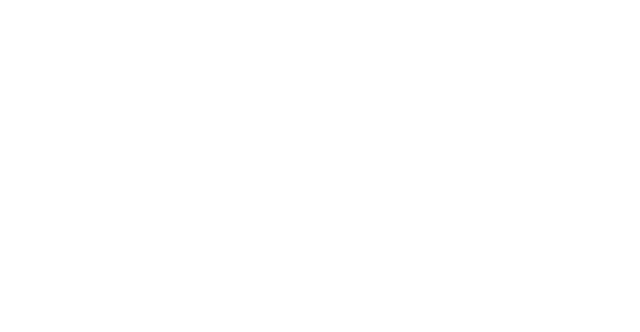
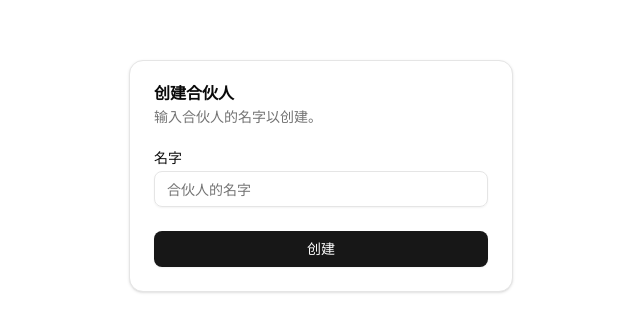
Before and after one commit to lilongxi/LiveCalendarWeb, a Next.js app: page / in a window 1280 px wide. Shown: the part 224-556 px from the top of the page, without its empty margins (319-959 px from the left). Built offline with nearby package versions, Linux system fonts and the light colour scheme.

Commit message:
init:sql

```diff
--- a/package.json
+++ b/package.json
@@ -10,6 +10,7 @@
   },
   "dependencies": {
     "@radix-ui/react-dialog": "^1.1.14",
+    "@radix-ui/react-label": "^2.1.7",
     "@radix-ui/react-slot": "^1.2.3",
     "@radix-ui/react-tooltip": "^1.2.7",
     "class-variance-authority": "^0.7.1",
--- a/src/app/components/time-range-selector.tsx
+++ b/src/app/components/time-range-selector.tsx
@@ -59,9 +59,9 @@ const TimeRangeSelector = () => {
       const isSelectableHour = hour >= 9 && hour <= 17;
 
       const quarterHourSlots = [0, 15, 30, 45].map((minute) => {
-    const time = setMinutes(setHours(startOfDay(selectedDate), hour), minute);
-    const isPast = isToday && isBefore(time, now);
-    const isSelected = selectedTime && isEqual(time, selectedTime);
+      const time = setMinutes(setHours(startOfDay(selectedDate), hour), minute);
+      const isPast = isToday && isBefore(time, now);
+      const isSelected = selectedTime && isEqual(time, selectedTime);
 
         return (
            <TooltipProvider key={minute} delayDuration={200}>
--- a/src/app/layout.tsx
+++ b/src/app/layout.tsx
@@ -27,9 +27,7 @@ export default function RootLayout({
       <body
         className={`${geistSans.variable} ${geistMono.variable} antialiased`}
       >
-          <main className="flex min-h-screen flex-col items-center justify-center p-24">
-            {children}
-          </main>
+          {children}
       </body>
     </html>
   );
--- a/src/app/page.tsx
+++ b/src/app/page.tsx
@@ -1,6 +1,30 @@
+'use client';
 
-export default function Home() {
+import { Button } from '@/components/ui/button';
+import { Card, CardContent, CardDescription, CardFooter, CardHeader, CardTitle } from '@/components/ui/card';
+import { Input } from '@/components/ui/input';
+import { Label } from '@/components/ui/label';
+
+export default function Page() {
   return (
-   null
+    <div className="flex justify-center items-center h-screen">
+      <Card className="w-full max-w-sm">
+        <CardHeader>
+          <CardTitle>创建合伙人</CardTitle>
+          <CardDescription>输入合伙人的名字以创建。</CardDescription>
+        </CardHeader>
+        <CardContent>
+          <div className="grid w-full items-center gap-4">
+            <div className="flex flex-col space-y-1.5">
+              <Label htmlFor="name">名字</Label>
+              <Input id="name" placeholder="合伙人的名字" />
+            </div>
+          </div>
+        </CardContent>
+        <CardFooter>
+          <Button className='w-full'>创建</Button>
+        </CardFooter>
+      </Card>
+    </div>
   );
 }
--- a/src/app/partners/page.tsx
+++ b/src/app/partners/page.tsx
@@ -2,7 +2,7 @@ import TimeRangeSelector from '../components/time-range-selector';
 
 export default function Page() {
   return (
-    <div>
+    <div className="flex min-h-screen flex-col items-center justify-center p-24">
       <TimeRangeSelector />
     </div>
   );
--- /dev/null
+++ b/src/components/ui/input.tsx
@@ -0,0 +1,21 @@
+import * as React from "react"
+
+import { cn } from "@/lib/utils"
+
+function Input({ className, type, ...props }: React.ComponentProps<"input">) {
+  return (
+    <input
+      type={type}
+      data-slot="input"
+      className={cn(
+        "file:text-foreground placeholder:text-muted-foreground selection:bg-primary selection:text-primary-foreground dark:bg-input/30 border-input flex h-9 w-full min-w-0 rounded-md border bg-transparent px-3 py-1 text-base shadow-xs transition-[color,box-shadow] outline-none file:inline-flex file:h-7 file:border-0 file:bg-transparent file:text-sm file:font-medium disabled:pointer-events-none disabled:cursor-not-allowed disabled:opacity-50 md:text-sm",
+        "focus-visible:border-ring focus-visible:ring-ring/50 focus-visible:ring-[3px]",
+        "aria-invalid:ring-destructive/20 dark:aria-invalid:ring-destructive/40 aria-invalid:border-destructive",
+        className
+      )}
+      {...props}
+    />
+  )
+}
+
+export { Input }
--- /dev/null
+++ b/src/components/ui/label.tsx
@@ -0,0 +1,24 @@
+"use client"
+
+import * as React from "react"
+import * as LabelPrimitive from "@radix-ui/react-label"
+
+import { cn } from "@/lib/utils"
+
+function Label({
+  className,
+  ...props
+}: React.ComponentProps<typeof LabelPrimitive.Root>) {
+  return (
+    <LabelPrimitive.Root
+      data-slot="label"
+      className={cn(
+        "flex items-center gap-2 text-sm leading-none font-medium select-none group-data-[disabled=true]:pointer-events-none group-data-[disabled=true]:opacity-50 peer-disabled:cursor-not-allowed peer-disabled:opacity-50",
+        className
+      )}
+      {...props}
+    />
+  )
+}
+
+export { Label }
```
Also changed, not shown: 1 other file (tests, documents, lock files or other folders).
